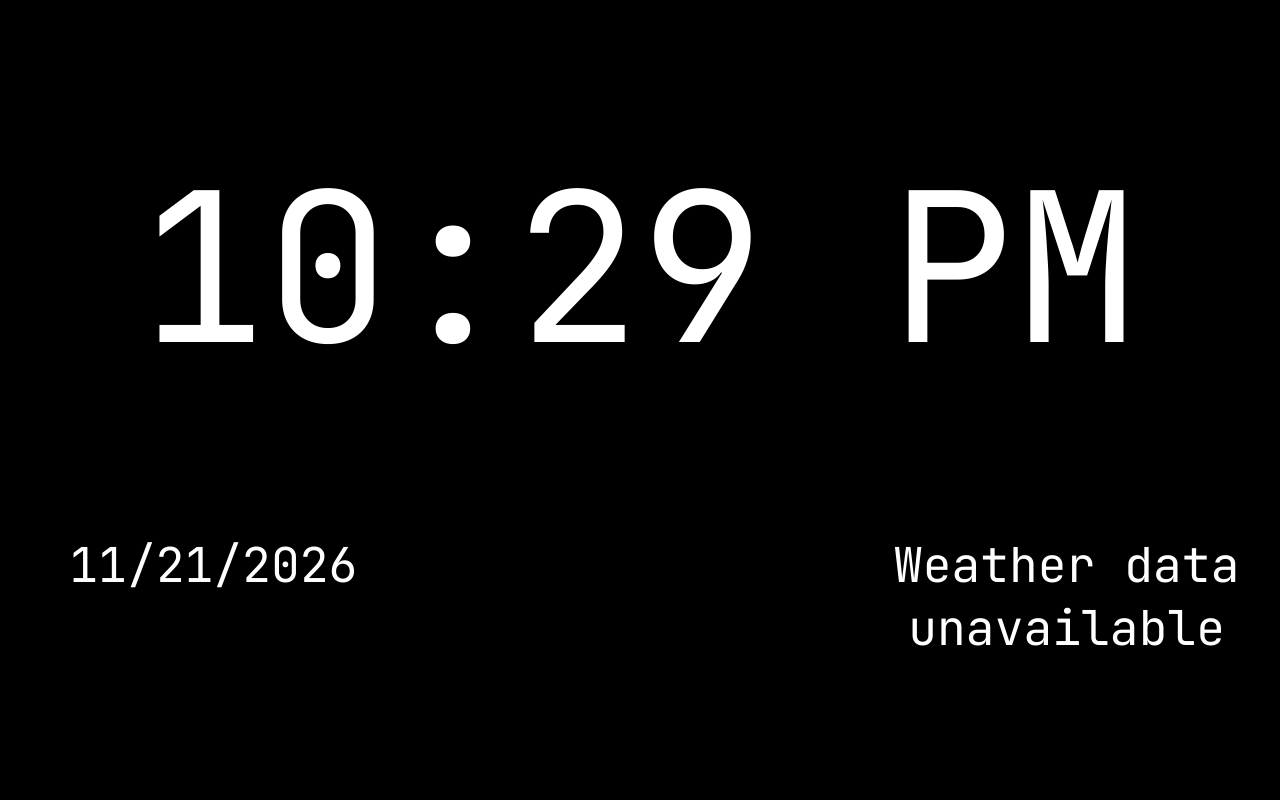
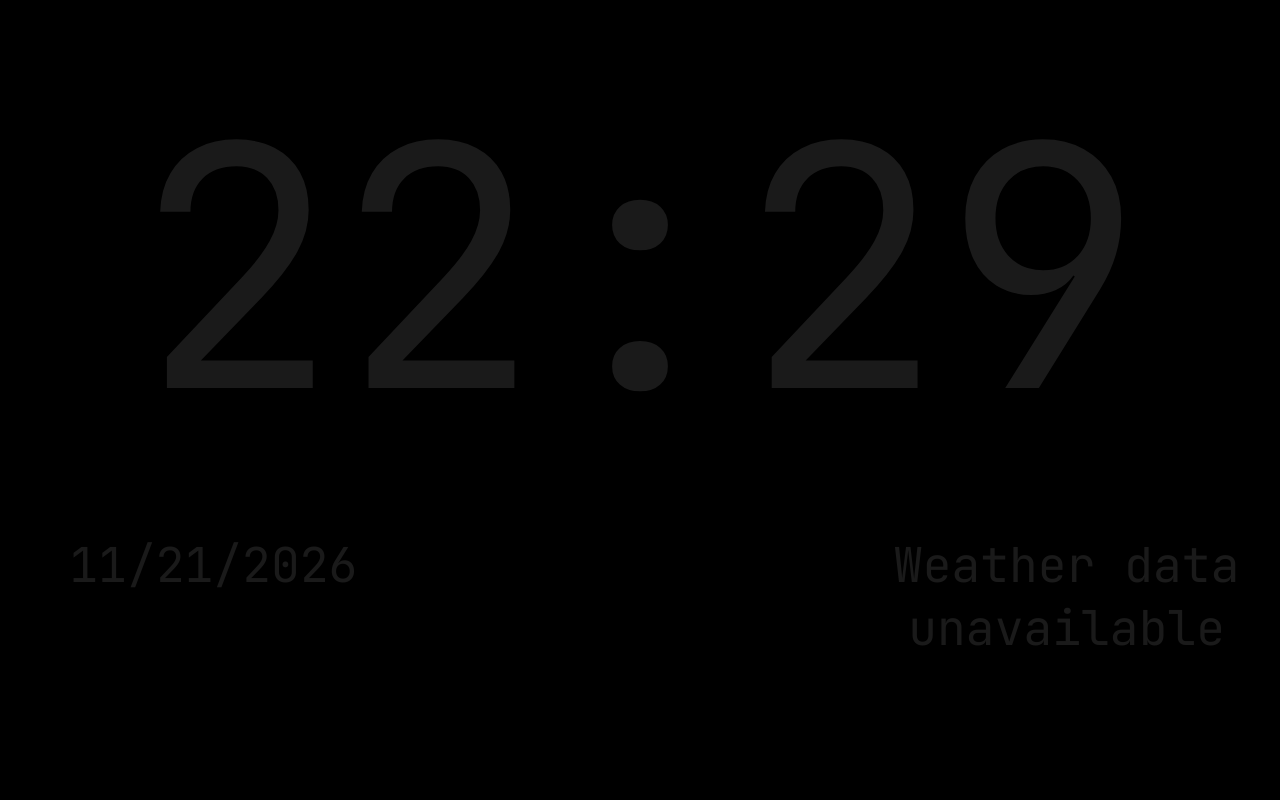
Before and after one commit to muchesko/desk-dashboard, a plain HTML site: page index.html in a window 1280 px wide. Drawn offline with Linux system fonts and the light colour scheme; no server answers.

Commit message:
24 hour time/ bigger time font/ darker font

```diff
--- a/app.js
+++ b/app.js
@@ -8,7 +8,7 @@ function updateClock() {
     let minute = date.getMinutes();
     let period = "";
 
-    if (hour === 0) {
+    /*if (hour === 0) {
         hour = 12;
         period = "AM";
     } else if (hour === 12) {
@@ -18,7 +18,7 @@ function updateClock() {
     } else {
         period = "PM";
         hour = hour - 12;
-    }
+    }*/
 
     minute = minute.toString();
     minute = minute.padStart(2, "0");
--- a/styles.css
+++ b/styles.css
@@ -4,7 +4,7 @@
 
 .wi {
     font-size: var(--icon-size);
-    color: white;
+    color: rgb(128, 128, 128);
 }
 
 .calendar-icon,
@@ -24,7 +24,7 @@ body {
 
 body {
     font-family: "JetBrains Mono", monospace;
-    color: white;
+    color: rgba(255, 255, 255, 0.1);
     min-height: 100vh;
 }
 
@@ -48,7 +48,7 @@ main {
 }
 
 .time {
-    font-size: 13rem;
+    font-size: 21rem;
 }
 
 .date {
```
